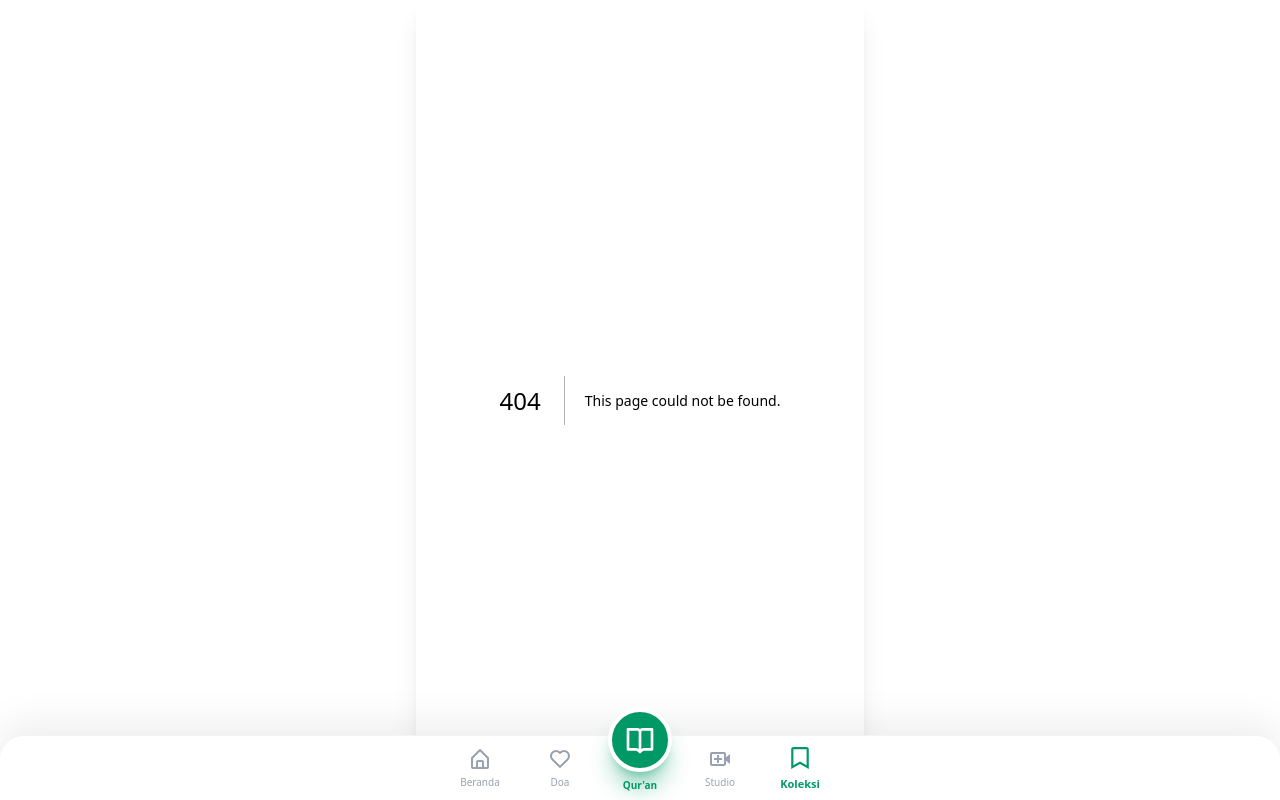
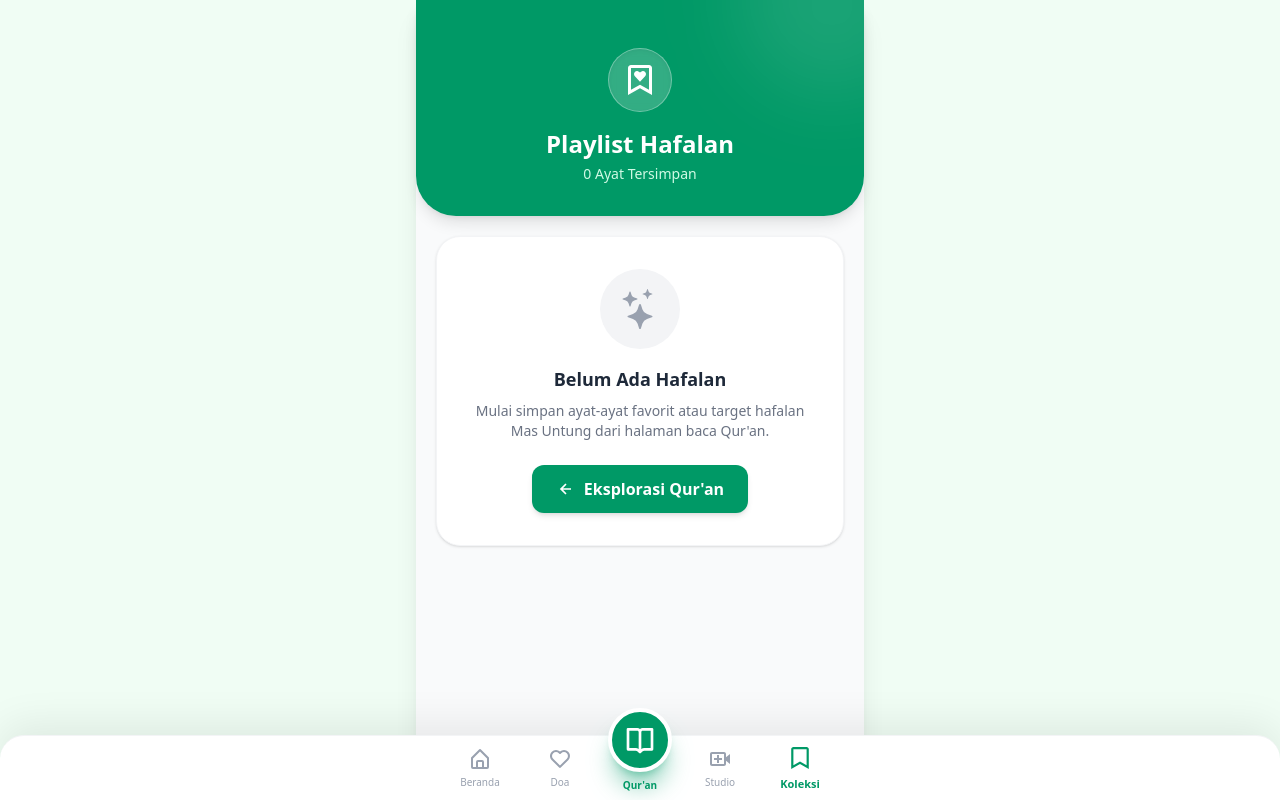
Before and after one commit to untungsetiawan476/quran-app, a Next.js app: page /playlist in a window 1280 px wide. Before the commit this address had no page. Shown: the top 800 px of the page. Built offline with nearby package versions, Linux system fonts and the light colour scheme.

Commit message:
Add files via upload

```diff
--- /dev/null
+++ b/src/app/playlist/page.tsx
@@ -0,0 +1,216 @@
+"use client";
+import { useEffect, useState, useRef } from 'react';
+import Link from 'next/link';
+import {
+  BiBookmarkHeart,
+  BiPlayCircle,
+  BiPauseCircle,
+  BiTrash,
+  BiHeadphone,
+  BiLeftArrowAlt,
+  BiInfoCircle
+} from 'react-icons/bi';
+import { BsStars } from 'react-icons/bs';
+
+interface SavedAyat {
+  id: string;
+  surahName: string;
+  nomorSurah: number;
+  nomorAyat: number;
+  teksArab: string;
+  terjemahan: string;
+  audioUrl: string;
+}
+
+export default function PlaylistPage() {
+  const [koleksi, setKoleksi] = useState<SavedAyat[]>([]);
+  const [currentIndex, setCurrentIndex] = useState<number | null>(null);
+  const [isPlaying, setIsPlaying] = useState(false);
+  const audioRef = useRef<HTMLAudioElement | null>(null);
+
+  useEffect(() => {
+    const saved = localStorage.getItem('quran_bookmarks');
+    if (saved) {
+      // eslint-disable-next-line
+      setKoleksi(JSON.parse(saved));
+    }
+  }, []);
+
+  useEffect(() => {
+    if (currentIndex !== null && koleksi[currentIndex]) {
+      if (!audioRef.current) {
+        audioRef.current = new Audio(koleksi[currentIndex].audioUrl);
+      } else {
+        audioRef.current.src = koleksi[currentIndex].audioUrl;
+      }
+
+      audioRef.current.play();
+      // eslint-disable-next-line
+      setIsPlaying(true);
+
+      audioRef.current.onended = () => {
+        if (currentIndex < koleksi.length - 1) {
+          setCurrentIndex(currentIndex + 1);
+        } else {
+          setIsPlaying(false);
+          setCurrentIndex(null);
+        }
+      };
+    }
+
+    return () => {
+      if (audioRef.current) {
+        audioRef.current.pause();
+      }
+    };
+  }, [currentIndex, koleksi]);
+
+  const togglePlayAll = () => {
+    if (koleksi.length === 0) return;
+
+    if (isPlaying) {
+      audioRef.current?.pause();
+      setIsPlaying(false);
+    } else {
+      if (currentIndex === null) {
+        setCurrentIndex(0);
+      } else {
+        audioRef.current?.play();
+        setIsPlaying(true);
+      }
+    }
+  };
+
+  const playSingle = (index: number) => {
+    if (currentIndex === index && isPlaying) {
+      audioRef.current?.pause();
+      setIsPlaying(false);
+    } else {
+      setCurrentIndex(index);
+    }
+  };
+
+  const hapusDariKoleksi = (id: string) => {
+    const sisa = koleksi.filter(a => a.id !== id);
+    setKoleksi(sisa);
+    localStorage.setItem('quran_bookmarks', JSON.stringify(sisa));
+
+    if (currentIndex !== null && koleksi[currentIndex].id === id) {
+      audioRef.current?.pause();
+      setIsPlaying(false);
+      setCurrentIndex(null);
+    }
+  };
+
+  return (
+    <div className="min-h-screen bg-gray-50 dark:bg-gray-900 pb-32">
+      {/* HEADER SULTAN */}
+      <div className="bg-emerald-600 dark:bg-emerald-800 pt-12 pb-8 px-6 rounded-b-[2.5rem] shadow-lg relative overflow-hidden">
+        <div className="absolute top-0 right-0 w-48 h-48 bg-white/10 rounded-full blur-2xl -translate-y-1/2 translate-x-1/3"></div>
+        <div className="relative z-10 flex flex-col items-center text-center">
+          <div className="w-16 h-16 bg-white/20 backdrop-blur-sm rounded-full flex items-center justify-center mb-4 border border-white/30 shadow-inner">
+            <BiBookmarkHeart size={36} className="text-white" />
+          </div>
+          <h1 className="text-2xl font-bold text-white mb-1">Playlist Hafalan</h1>
+          <p className="text-emerald-100 text-sm">{koleksi.length} Ayat Tersimpan</p>
+        </div>
+      </div>
+
+      <div className="p-5 -mt-6 relative z-20 max-w-md mx-auto">
+        {/* TOMBOL PUTAR SEMUA */}
+        {koleksi.length > 0 && (
+          <button
+            onClick={togglePlayAll}
+            className={`w-full py-4 rounded-2xl flex justify-center items-center font-bold text-lg transition-all shadow-lg mb-6 ${
+              isPlaying
+                ? 'bg-amber-500 text-white shadow-amber-500/40 animate-pulse'
+                : 'bg-white dark:bg-gray-800 text-emerald-600 dark:text-emerald-400 border border-gray-100 dark:border-gray-700'
+            }`}
+          >
+            {isPlaying ? (
+              <><BiPauseCircle size={28} className="mr-2" /> Jeda Muroja&apos;ah</>
+            ) : (
+              <><BiHeadphone size={28} className="mr-2" /> Putar Semua Ayat</>
+            )}
+          </button>
+        )}
+
+        {/* JIKA KOSONG */}
+        {koleksi.length === 0 ? (
+          <div className="bg-white dark:bg-gray-800 rounded-3xl p-8 text-center shadow-sm border border-gray-100 dark:border-gray-700 mt-6">
+            <div className="w-20 h-20 bg-gray-100 dark:bg-gray-700 rounded-full flex items-center justify-center mx-auto mb-4">
+              <BsStars size={40} className="text-gray-400 dark:text-gray-500" />
+            </div>
+            <h3 className="text-lg font-bold text-gray-800 dark:text-white mb-2">Belum Ada Hafalan</h3>
+            <p className="text-sm text-gray-500 dark:text-gray-400 mb-6">
+              Mulai simpan ayat-ayat favorit atau target hafalan Mas Untung dari halaman baca Qur&apos;an.
+            </p>
+            <Link href="/quran" className="inline-flex items-center justify-center bg-emerald-600 hover:bg-emerald-700 text-white px-6 py-3 rounded-xl font-bold transition-all shadow-md">
+              <BiLeftArrowAlt size={20} className="mr-2" /> Eksplorasi Qur&apos;an
+            </Link>
+          </div>
+        ) : (
+          /* JIKA ADA ISINYA */
+          <div className="space-y-4">
+            {koleksi.map((ayat, index) => {
+              const isThisPlaying = currentIndex === index;
+              return (
+                <div
+                  key={ayat.id}
+                  className={`bg-white dark:bg-gray-800 p-5 rounded-3xl shadow-sm border transition-all ${
+                    isThisPlaying
+                      ? 'border-amber-500 dark:border-amber-500 ring-4 ring-amber-500/10 scale-[1.02]'
+                      : 'border-gray-100 dark:border-gray-700'
+                  }`}
+                >
+                  <div className="flex justify-between items-center mb-4">
+                    <span className="bg-emerald-50 dark:bg-emerald-900/30 text-emerald-700 dark:text-emerald-400 px-3 py-1 rounded-lg text-xs font-bold uppercase tracking-wider">
+                      {ayat.surahName} : {ayat.nomorAyat}
+                    </span>
+                    <button
+                      onClick={() => hapusDariKoleksi(ayat.id)}
+                      className="text-gray-400 hover:text-red-500 transition-colors"
+                      title="Hapus dari Playlist"
+                    >
+                      <BiTrash size={20} />
+                    </button>
+                  </div>
+
+                  <p className="text-right font-arab text-2xl leading-loose mb-3 text-gray-800 dark:text-gray-100" dir="rtl">
+                    {ayat.teksArab}
+                  </p>
+                  <p className="text-sm text-gray-500 dark:text-gray-400 italic mb-4 line-clamp-2">
+                    &quot;{ayat.terjemahan}&quot;
+                  </p>
+
+                  <button
+                    onClick={() => playSingle(index)}
+                    className={`w-full py-2.5 rounded-xl flex justify-center items-center text-sm font-bold transition-all ${
+                      isThisPlaying
+                        ? 'bg-amber-100 text-amber-700 dark:bg-amber-900/30 dark:text-amber-400'
+                        : 'bg-gray-50 hover:bg-gray-100 text-gray-700 dark:bg-gray-700 dark:hover:bg-gray-600 dark:text-gray-200'
+                    }`}
+                  >
+                    {isThisPlaying ? (
+                      <><BiPauseCircle size={20} className="mr-2 animate-pulse" /> Sedang Diputar...</>
+                    ) : (
+                      <><BiPlayCircle size={20} className="mr-2" /> Putar Ayat Ini</>
+                    )}
+                  </button>
+                </div>
+              );
+            })}
+          </div>
+        )}
+      </div>
+
+      {/* PANDUAN PENGGUNA */}
+      {koleksi.length > 0 && (
+        <div className="max-w-md mx-auto px-5 mt-8 mb-4 flex items-start text-xs text-gray-500 dark:text-gray-400 bg-gray-100 dark:bg-gray-800/50 p-4 rounded-2xl">
+           <BiInfoCircle size={18} className="mr-2 shrink-0 text-amber-500" />
+           <p>Gunakan tombol &quot;Putar Semua Ayat&quot; di atas untuk memutar murottal secara berurutan tanpa henti, cocok untuk muroja&apos;ah hafalan.</p>
+        </div>
+      )}
+    </div>
+  );
+}
```
